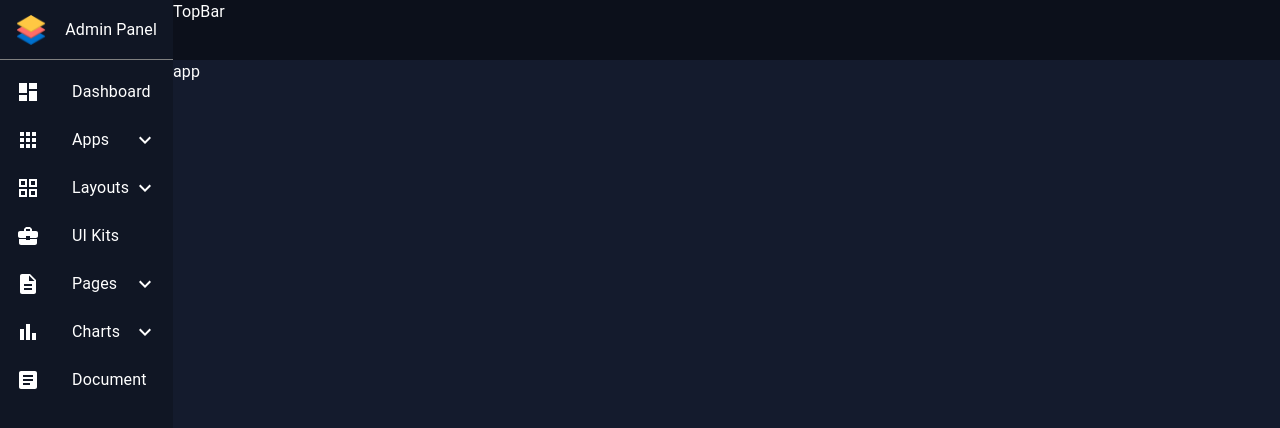
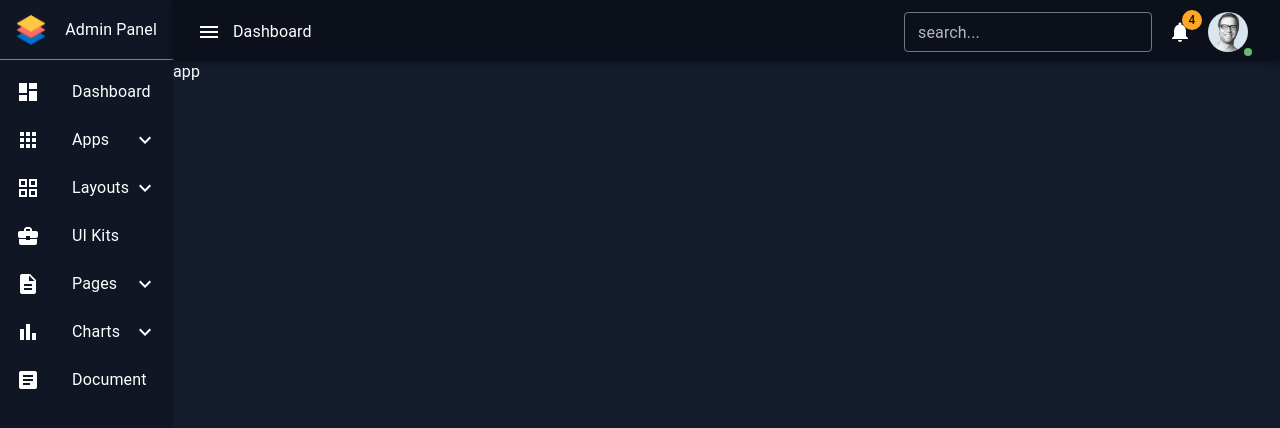
Before and after one commit to ffarhadijs/adminDashboard, a React (Create React App) app: page / in a window 1280 px wide. Shown: the top 428 px of the page. Built offline with nearby package versions, Linux system fonts and the light colour scheme.

Commit message:
topBar added

```diff
--- a/src/components/topBar/index.jsx
+++ b/src/components/topBar/index.jsx
@@ -1,9 +1,182 @@
-import React from 'react'
+import React from "react";
+import {
+  AppBar,
+  Avatar,
+  Box,
+  IconButton,
+  styled,
+  TextField,
+  Toolbar,
+  Typography,
+  useTheme,
+  Badge,
+  Menu,
+  MenuItem,
+  Divider,
+  ListItemIcon,
+} from "@mui/material";
+import MenuIcon from "@mui/icons-material/Menu";
+import { tokens } from "../../theme";
+import avatar from "../../assets/avatar.jpg";
+import NotificationsIcon from "@mui/icons-material/Notifications";
+import { useState } from "react";
+import { Logout, Settings } from "@mui/icons-material";
+import AccountCircleIcon from "@mui/icons-material/AccountCircle";
+import MailIcon from "@mui/icons-material/Mail";
+import HelpIcon from "@mui/icons-material/Help";
+const TopBar = () => {
+  const theme = useTheme();
+  const colors = tokens(theme.palette.mode);
+  const [anchorEl, setAnchorEl] = useState(null);
+  const open = Boolean(anchorEl);
+  const clickHandler = (e) => {
+    setAnchorEl(e.currentTarget);
+  };
+  const handleClose = () => {
+    setAnchorEl(null);
+  };
+  const CssTextField = styled(TextField)({
+    "& label.Mui-focused": {
+      color: colors.primary[100],
+    },
+    "& .MuiInput-underline:after": {
+      borderBottomColor: colors.primary[200],
+    },
+    "& .MuiOutlinedInput-root": {
+      "& fieldset": {
+        borderColor: colors.primary[300],
+      },
+      "&:hover fieldset": {
+        borderColor: colors.primary[200],
+      },
+      "&.Mui-focused fieldset": {
+        borderColor: colors.primary[100],
+      },
+    },
+  });
+  return (
+    <AppBar
+      color="transparent"
+      position="static"
+      sx={{ width: "100%", height: "60px" }}
+    >
+      <Toolbar sx={{ justifyContent: "space-between" }}>
+        <Box display={"flex"} flexDirection="row" alignItems="center">
+          <IconButton size="large" edge="start" aria-label="open drawer">
+            <MenuIcon />
+          </IconButton>
+          <Typography
+            variant="body"
+            sx={{ display: { xs: "none", sm: "block" } }}
+          >
+            Dashboard
+          </Typography>
+        </Box>
+        <Box display={"flex"} flexDirection="row" alignItems="center">
+          <CssTextField
+            size="small"
+            sx={{ m: 1 }}
+            label={"search..."}
+            variant="outlined"
+          />
+          <IconButton>
+            <Badge
+              badgeContent={4}
+              color="warning"
+              variant="standard"
+              sx={{ color: "white" }}
+            >
+              <NotificationsIcon color="action" />
+            </Badge>
+          </IconButton>
+          <IconButton onClick={clickHandler}>
+            <Badge
+              color={"success"}
+              variant="dot"
+              anchorOrigin={{
+                vertical: "bottom",
+                horizontal: "right",
+              }}
+            >
+              <Avatar alt="user profile" src={avatar} />
+            </Badge>
+          </IconButton>
+        </Box>
+        <Menu
+          anchorEl={anchorEl}
+          id="account-menu"
+          open={open}
+          onClose={handleClose}
+          onClick={handleClose}
+          PaperProps={{
+            elevation: 0,
+            sx: {
+              overflow: "visible",
+              filter: "drop-shadow(0px 2px 8px rgba(0,0,0,0.32))",
+              mt: 1.5,
+              color: colors.primary[900],
+              bgcolor: colors.primary[300],
+              "& .MuiAvatar-root": {
+                width: 32,
+                height: 32,
+                ml: -0.5,
+                mr: 1,
+                color: colors.primary[900],
+                bgcolor: colors.primary[200],
+              },
+              "&:before": {
+                content: '""',
+                display: "block",
+                position: "absolute",
+                top: 0,
+                right: 14,
+                width: 10,
+                height: 10,
+                color: colors.primary[900],
+                bgcolor: colors.primary[300],
+                transform: "translateY(-50%) rotate(45deg)",
+                zIndex: 0,
+              },
+            },
+          }}
+          transformOrigin={{ horizontal: "right", vertical: "top" }}
+          anchorOrigin={{ horizontal: "right", vertical: "bottom" }}
+        >
+          <MenuItem>
+            <ListItemIcon>
+              <AccountCircleIcon />
+            </ListItemIcon>
+            Profile
+          </MenuItem>
+          <MenuItem>
+            <ListItemIcon>
+              <Settings />
+            </ListItemIcon>
+            Settings
+          </MenuItem>
+          <Divider />
+          <MenuItem>
+            <ListItemIcon>
+              <MailIcon />
+            </ListItemIcon>
+            Inbox
+          </MenuItem>
+          <MenuItem>
+            <ListItemIcon>
+              <HelpIcon />
+            </ListItemIcon>
+            Need help?
+          </MenuItem>
+          <MenuItem>
+            <ListItemIcon>
+              <Logout />
+            </ListItemIcon>
+            Logout
+          </MenuItem>
+        </Menu>
+      </Toolbar>
+    </AppBar>
+  );
+};
 
-const TopBar = () => {
-  return (
-    <div>TopBar</div>
-  )
-}
-
-export default TopBar
+export default TopBar;
```
